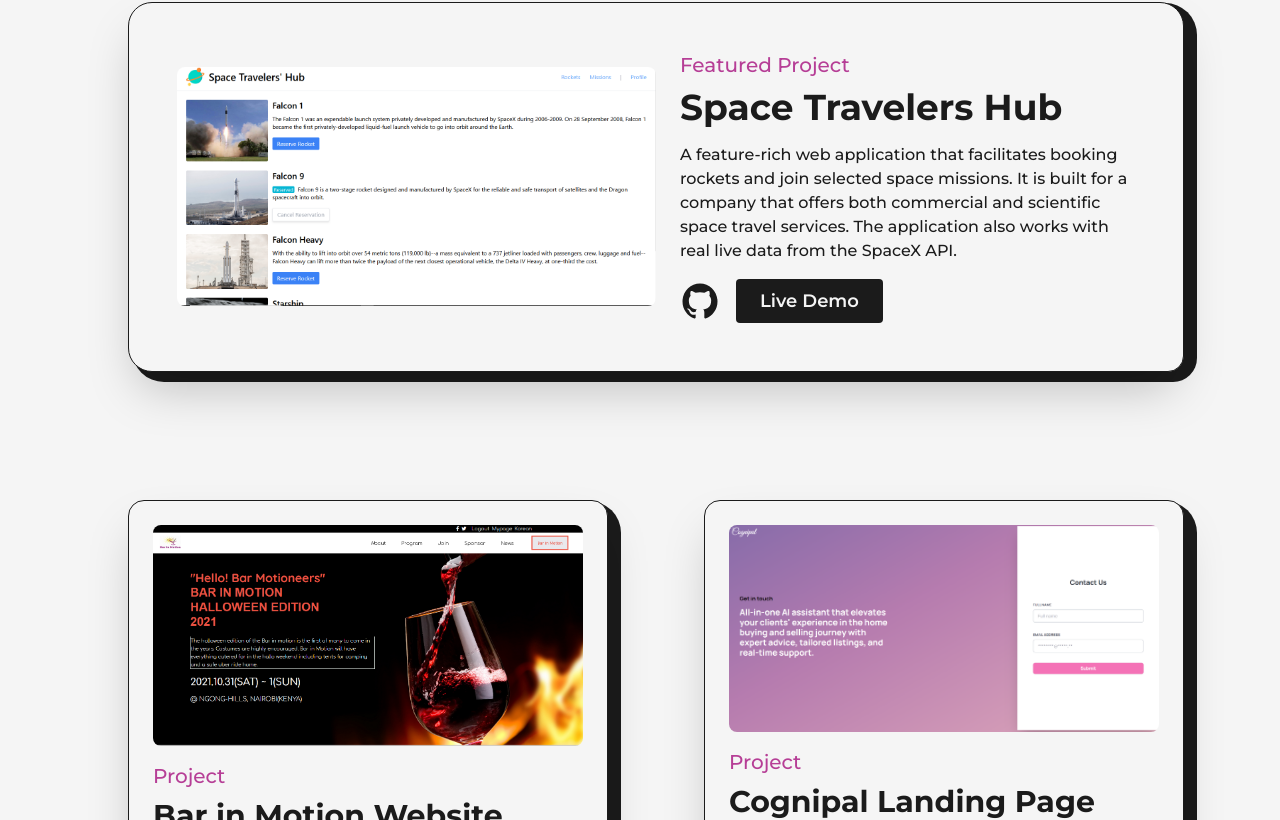
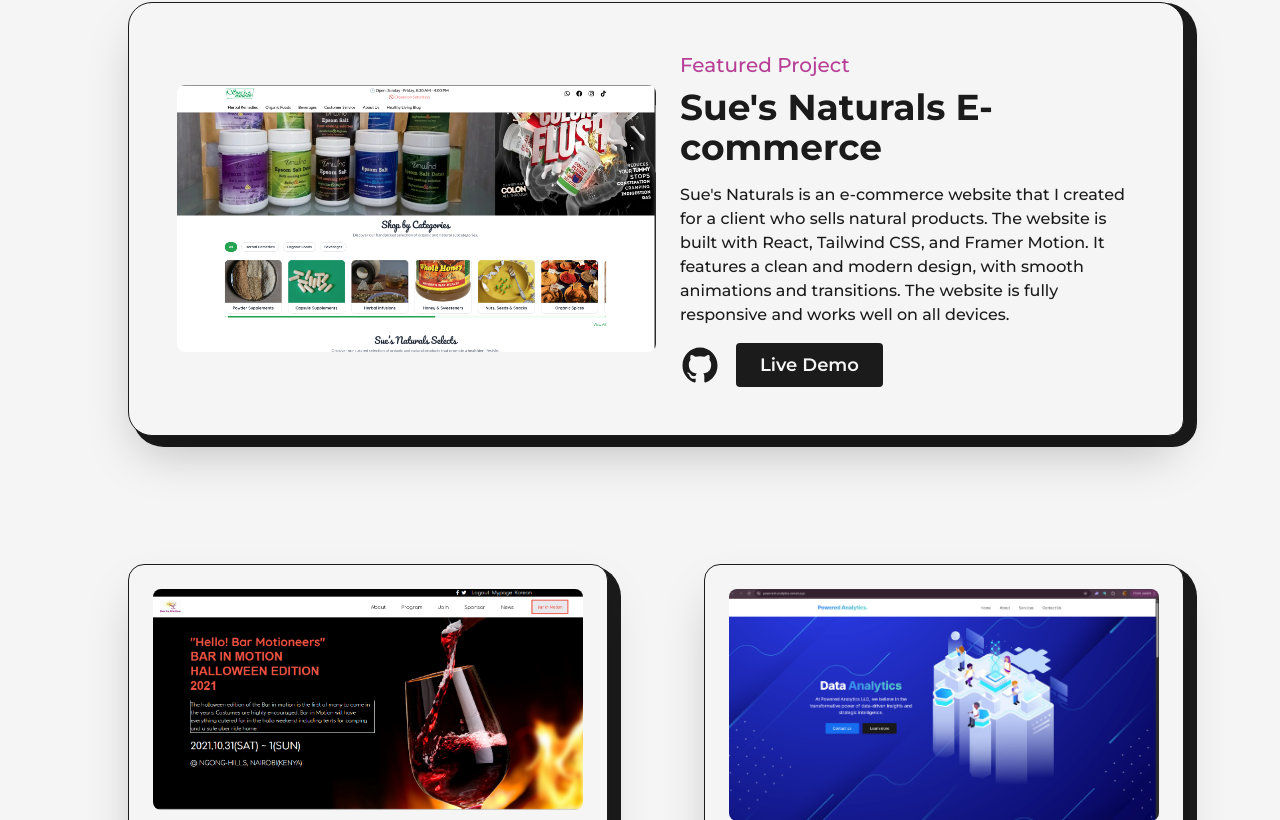
Before and after one commit to samwel-mongare/official-portfolio, a Next.js app: page /projects in a window 1280 px wide. Shown: the part 1480-2300 px from the top of the page. Built offline with nearby package versions, Linux system fonts and the light colour scheme.

Commit message:
Update project links

```diff
--- a/app/dataLibrary/myProjects.js
+++ b/app/dataLibrary/myProjects.js
@@ -3,8 +3,8 @@
 import project3 from "@/assets/images/projects/ace.png";
 // import project4 from "@/assets/images/projects/winlux.png";
 import project5 from "@/assets/images/projects/bar.png";
-import project6 from "@/assets/images/projects/cognipal.png";
-import project7 from "@/assets/images/projects/space.png";
+import project6 from "@/assets/images/projects/poweredanalytics.png";
+import project7 from "@/assets/images/projects/suesnaturals.png";
 
 const myProjects = [
   {
@@ -21,7 +21,7 @@
     summary:
       "A professional portfolio website using React JS, Framer-motion, and Styled-components. It has smooth page transitions, cool background effects, unique design and it is mobile responsive.",
     github: "https://github.com/Mosams",
-    link: "https://conwaybellfield.co.ke/",
+    link: "https://bellfeedsfarmcare.com/",
     image: project2,
     type: "Project",
   },
@@ -44,11 +44,11 @@
   //   type: "Featured Project",
   // },
   {
-    title: "Space Travelers Hub",
+    title: "Sue's Naturals E-commerce",
     summary:
-      "A feature-rich  web application that facilitates booking rockets and join selected space missions. It is built for a company that offers both commercial and scientific space travel services. The application also works with real live data from the SpaceX API.",
-    github: "https://github.com/Mosams/space_travellers",
-    link: "https://space-travellers-delta.vercel.app/",
+      "Sue's Naturals is an e-commerce website that I created for a client who sells natural products. The website is built with React, Tailwind CSS, and Framer Motion. It features a clean and modern design, with smooth animations and transitions. The website is fully responsive and works well on all devices.",
+    github: "",
+    link: "https://suesnaturals.com/",
     image: project7,
     type: "Featured Project",
   },
@@ -57,15 +57,16 @@
     summary:
       "This is a BAR IN MOTION website project created as per the Cindy Shin website design in Behance. The website project is in regard to an event and the website communicates important details about the event and more about the host of the event. (BAR IN MOTION INC.). Built with JavaScript, HTML and CSS. ",
     github: "https://github.com/Mosams/Module-One-Capstone-Project",
-    link: "https://mosams.github.io/Module-One-Capstone-Project/",
+    link: "https://samwel-mongare.github.io/Module-One-Capstone-Project/",
     image: project5,
     type: "Project",
   },
   {
-    title: "Cognipal Landing Page",
-    summary: "A simple landing page for Cognipal AI company for real estate",
+    title: "Powered Analytics",
+    summary:
+      "Powered Analytics is a data analytics platform that provides insights into user behavior and engagement. It is built with React, Next.js, and Tailwind CSS. The platform features a clean and modern design, with smooth animations and transitions. It is fully responsive and works well on all devices.",
     github: "https://github.com/Mosams/",
-    link: "https://cognipal.vercel.app/",
+    link: "https://powered-analytics.vercel.app/",
     image: project6,
     type: "Project",
   },
```
